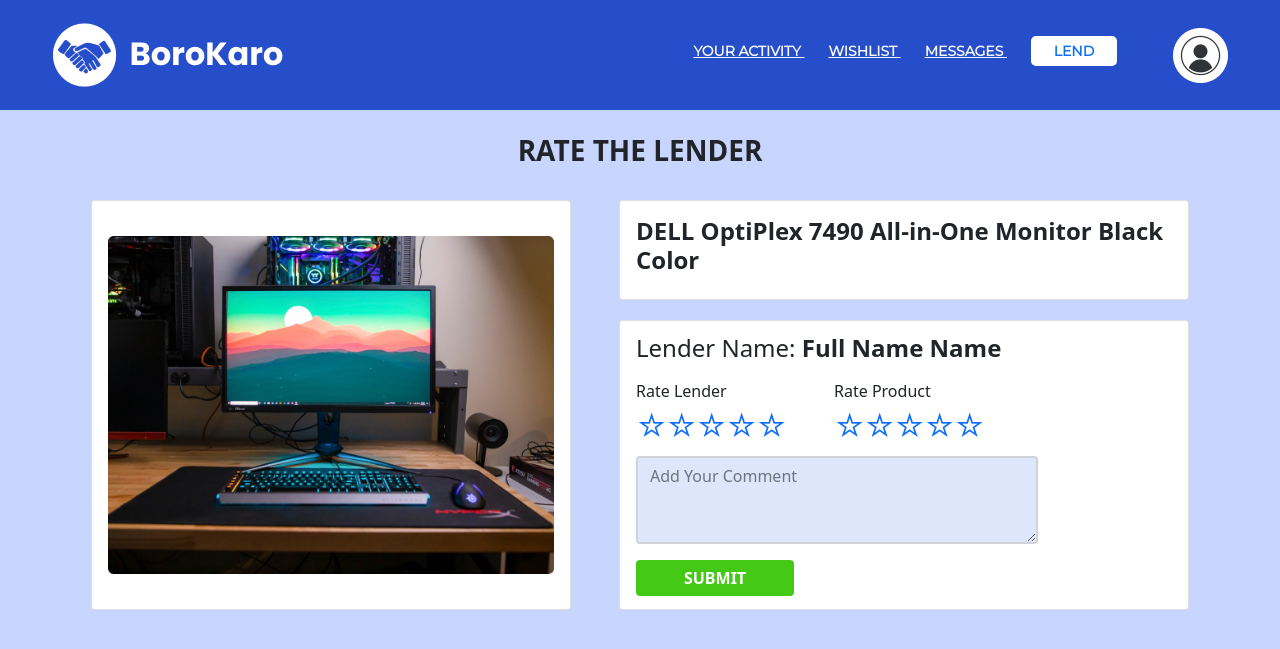
After one commit to ShameemudheenMP/BoroKaro, a Django app: page /ratelender/ in a window 1280 px wide. The commit adds this page. Shown: the top 649 px of the page. Run offline with Django 4.2, Linux system fonts and the light colour scheme; the visitor is signed in with stand-in values (Sample User, id 1); some libraries are stand-ins or nearby versions.

Commit message:
lender rating page completed

```diff
--- a/Borokaro/main/templates/main/rateborrower.html
+++ b/Borokaro/main/templates/main/rateborrower.html
@@ -2,7 +2,7 @@
 {% load static %}
 {% block content %}
 
-<div class="container-fluid d-flex flex-column mx-auto">
+<div class="container-fluid d-flex flex-column mx-auto pb-4">
     <div class="d-flex justify-content-center pt-4">
         <h3 class="fw-bold">RATE THE BORROWER</h3>
     </div>
@@ -21,7 +21,7 @@
             <div class="card p-3 d-flex flex-column justify-content-between" style="width: 570px; height: 290px">
                 <div>
                     <p><span class="h4">Borrower Name: </span><span class="h4 fw-bold pe-4" id="borrower-name">Full Name Name</span></p>
-                    <p><span class="h4">Borrower Name: </span><span class="h4 fw-bold pe-4" >Full Address Address Address Address Address Address</span></p>
+                    <p><span class="h4">Address: </span><span class="h4 fw-bold pe-4" >Full Address Address Address Address Address Address</span></p>
                 </div>
                 <div>
                     <label for="" style="font-weight: 500;">Your Rating</label>
--- /dev/null
+++ b/Borokaro/main/templates/main/ratelender.html
@@ -0,0 +1,74 @@
+{% extends 'main/base.html' %}
+{% load static %}
+{% block content %}
+
+<div class="container-fluid d-flex flex-column mx-auto pb-4">
+    <div class="d-flex justify-content-center pt-4">
+        <h3 class="fw-bold">RATE THE LENDER</h3>
+    </div>
+    <div class="d-flex justify-content-center flex-wrap mt-4">
+        <div class="card me-4" style="width: 480px; height: 410px">
+            <div class="card-body d-flex justify-content-center align-items-center w-100 h-100">
+                <!-- product image here -->
+                <img src="{% static 'Assets/ProductImages/Product3-1.jpg' %}" alt="ProductImage" class="rounded card-img-rating w-100 h-100">
+            </div>
+        </div>
+        <div class="ms-4 d-flex flex-column justify-content-between">
+            <div class="card p-3" style="width: 570px; height: 100px">
+                <!-- product name here -->
+                <h4 class="fw-bold">DELL OptiPlex 7490 All-in-One Monitor Black Color</h4>
+            </div>
+            <div class="card p-3 d-flex flex-column justify-content-center" style="width: 570px; height: 290px">
+                <div>
+                    <p><span class="h4">Lender Name: </span><span class="h4 fw-bold pe-4" id="borrower-name">Full Name Name</span></p>
+                </div>
+                <form class="d-flex flex-column justify-content-between">
+                    <div class="d-flex mb-2">
+                        <div class="me-4">
+                            <label for="" style="font-weight: 500;">Rate Lender</label>
+                            <div class="rating">
+                                <input type="radio" name="rating" value="5" id="5">
+                                <label for="5" class="text-primary">☆</label>
+                                <input type="radio" name="rating" value="4" id="4">
+                                <label for="4" class="text-primary">☆</label>
+                                <input type="radio" name="rating" value="3" id="3">
+                                <label for="3" class="text-primary">☆</label>
+                                <input type="radio" name="rating" value="2" id="2">
+                                <label for="2" class="text-primary">☆</label>
+                                <input type="radio" name="rating" value="1" id="1">
+                                <label for="1" class="text-primary">☆</label>
+                            </div>
+                        </div>
+                        <div class="ms-4">
+                            <label for="" style="font-weight: 500;">Rate Product</label>
+                            <div class="rating">
+                                <input type="radio" name="rating" value="5" id="5">
+                                <label for="5" class="text-primary">☆</label>
+                                <input type="radio" name="rating" value="4" id="4">
+                                <label for="4" class="text-primary">☆</label>
+                                <input type="radio" name="rating" value="3" id="3">
+                                <label for="3" class="text-primary">☆</label>
+                                <input type="radio" name="rating" value="2" id="2">
+                                <label for="2" class="text-primary">☆</label>
+                                <input type="radio" name="rating" value="1" id="1">
+                                <label for="1" class="text-primary">☆</label>
+                            </div>
+                        </div>
+                    </div>
+                    <div class="w-75 mb-3">
+                        <textarea name="" id=""  rows="3" class="w-100 rounded form-control border-2" style="background-color: #dee6fc;"  placeholder="Add Your Comment"></textarea>
+                    </div>
+                    <div>
+                        <button type="submit" class="btn btn-success border-0 fw-bold" style="background-color: #45C917; width:158px;">SUBMIT</button>
+                    </div>
+                </form>
+
+
+
+            </div>
+        </div>
+
+    </div>
+</div>
+
+{% endblock %}
--- a/Borokaro/main/urls.py
+++ b/Borokaro/main/urls.py
@@ -24,6 +24,7 @@
     path('profile/', profile, name='profile'),
     path('profileedit/', profileedit, name='profileedit'),
     path('rateborrower/', rateborrower, name='rateborrower'),
+    path('ratelender/', ratelender, name='ratelender'),
 ]
 
 if settings.DEBUG:
--- a/Borokaro/main/views.py
+++ b/Borokaro/main/views.py
@@ -202,3 +202,8 @@
 @login_required(login_url='/login')
 def rateborrower(request):
     return render(request, 'main/rateborrower.html')
+
+#Lender Rating
+@login_required(login_url='/login')
+def ratelender(request):
+    return render(request, 'main/ratelender.html')
```
